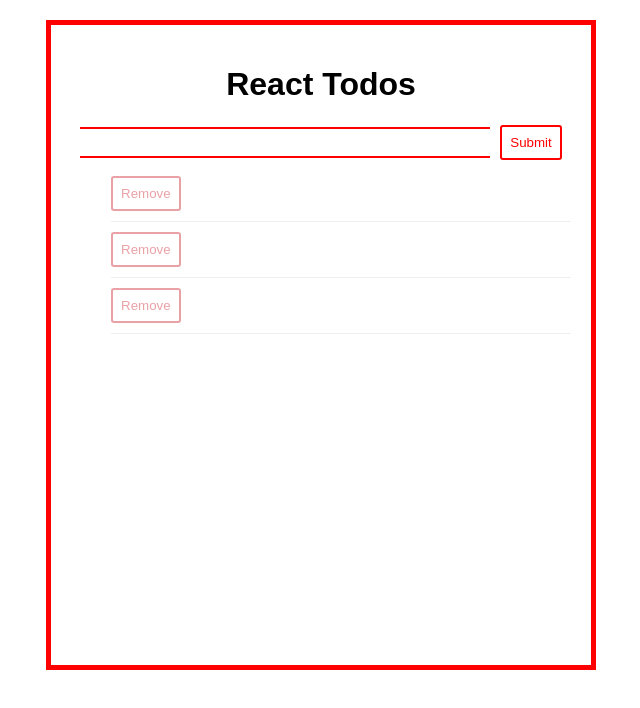
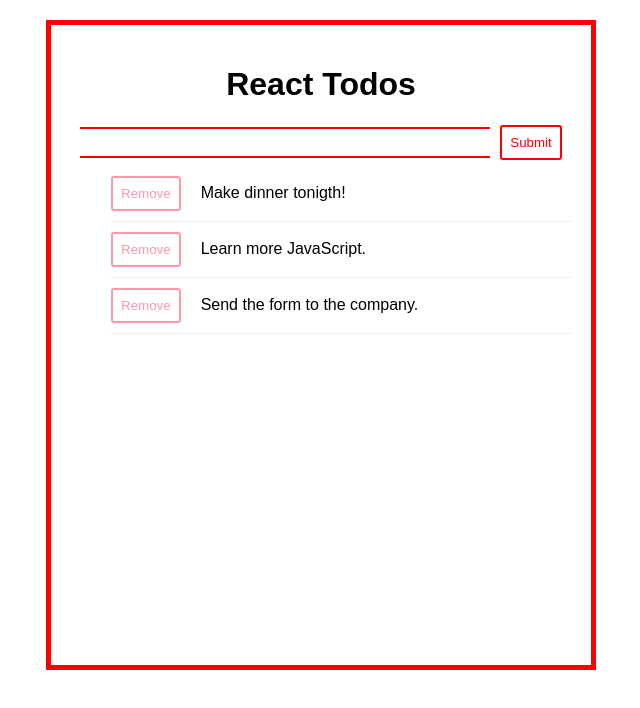
Before and after one commit to Gia1987/React-TodoList, a React (Create React App) app: page / in a window 1280 px wide. Shown: the top 708 px of the page, without its empty margins (319-959 px from the left). Built offline with nearby package versions, Linux system fonts and the light colour scheme.

Commit message:
Bugs Fixed

```diff
--- a/src/components/todoInput.js
+++ b/src/components/todoInput.js
@@ -6,7 +6,7 @@ export default class TodoInput extends React.Component{
     super(props)
 
     this.state = {
-      value: 'test'
+      value: ''
     };
 
     this.handleChange = this.handleChange.bind(this);
@@ -19,13 +19,13 @@ export default class TodoInput extends React.Component{
   addTodo(todo){
     if (todo.length > 0 ){
       this.props.addTodo(todo);
-      this.this.setState({value: ''});
+      this.setState({value: ''});
     }
   }
   render(){
     return(
       <div>
-        <input type='text' value='' onChange={this.handleChange}/>
+        <input type='text' value={this.state.value} onChange={this.handleChange}/>
         <button className='btn btn-primary' onClick={() => this.addTodo(this.state.value)}>Submit</button>
       </div>
     )
--- a/src/components/todoItem.css
+++ b/src/components/todoItem.css
@@ -12,7 +12,7 @@
   border-radius: 3px;
   border-style: solid;
   padding: 8px;
-  color: rgba(203, 20, 32, 0.4);
-  border-color: rgba(203, 20, 32, 0.4);
+  color: rgb(248, 2, 42, 0.4);
+  border-color: rgb(248, 2, 42, 0.4);
   background-color: transparent;
 }
--- a/src/components/todoItem.js
+++ b/src/components/todoItem.js
@@ -12,7 +12,7 @@ export default class TodoItem extends React.Component{
   render(){
     return(
       <div className='todoWrapper'>
-       <button className='removeTodo' onClick={(e) => this.removeTodo(this.props.id)}>Remove</button>
+       <button className='removeTodo' onClick={(e) => this.removeTodo(this.props.id)}>Remove</button>{this.props.todo.text}
       </div>
     )
   }
```
